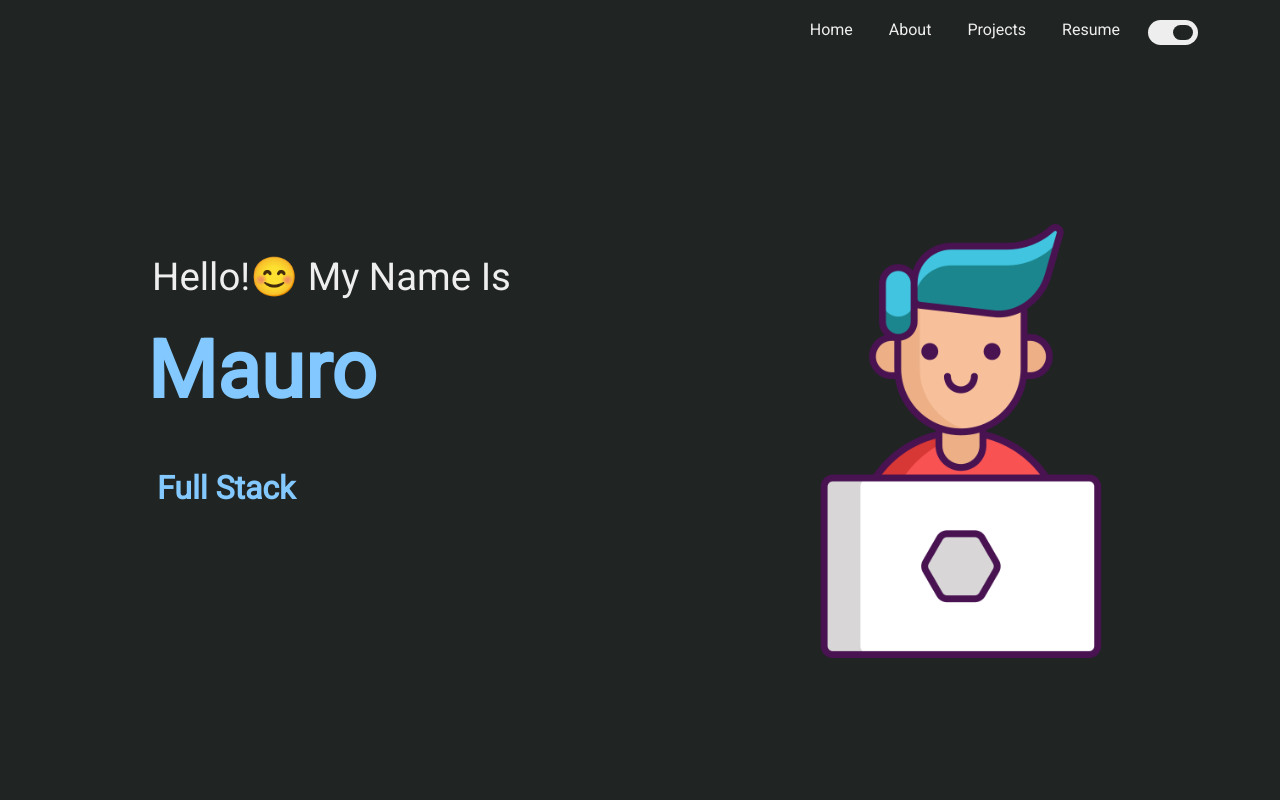
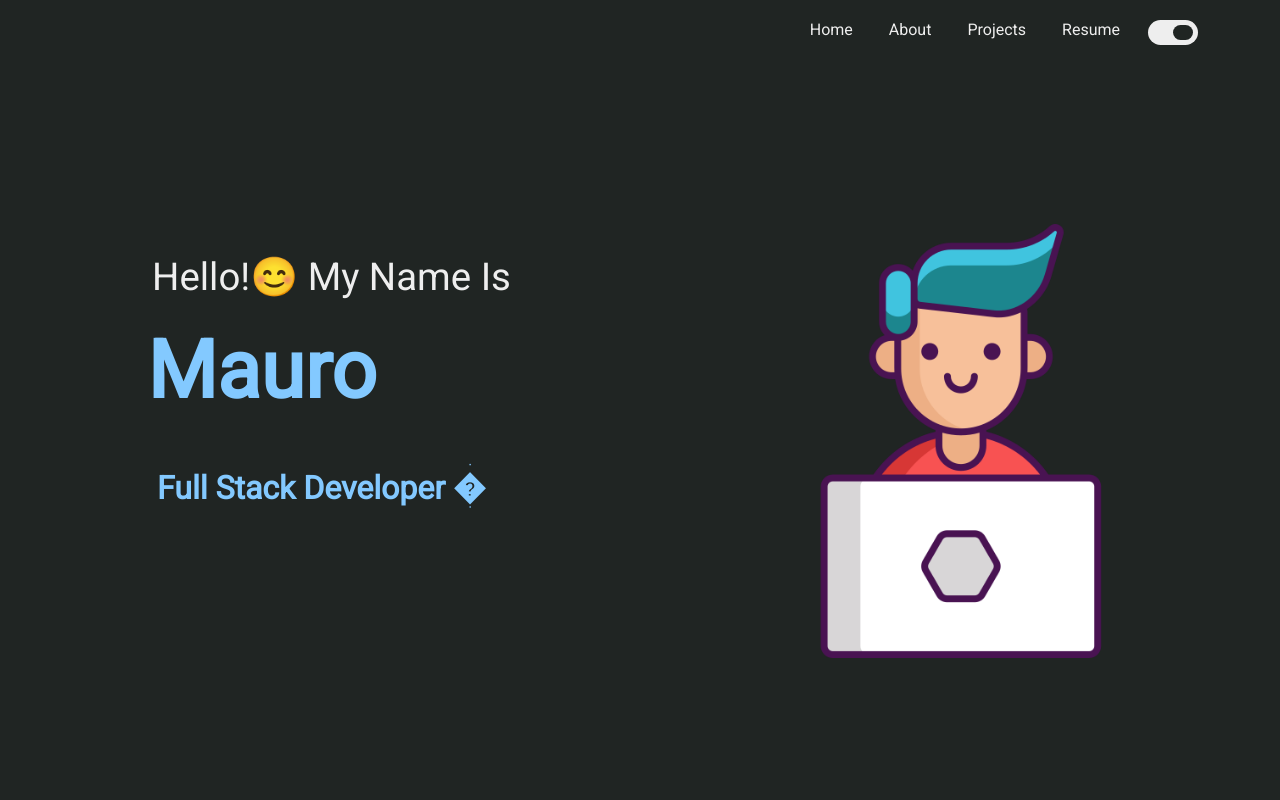
Before and after one commit to maurobusso/personal-portfolio-2.0, a React (Create React App) app: page / in a window 1280 px wide. Shown: the top 800 px of the page. Built offline with nearby package versions, Linux system fonts and the light colour scheme.

Commit message:
added emoji

```diff
--- a/src/components/Home/Type.js
+++ b/src/components/Home/Type.js
@@ -6,9 +6,9 @@ function Type() {
     <Typewriter
       options={{
         strings: [
-          "Full Stack Developer",
-          "Open Source Contributor",
-          "Pizza lover"
+          "Full Stack Developer 🖥️",
+          "Open Source enthusiast",
+          "Pizza lover 🍕"
         ],
         autoStart: true,
         loop: true,
```
